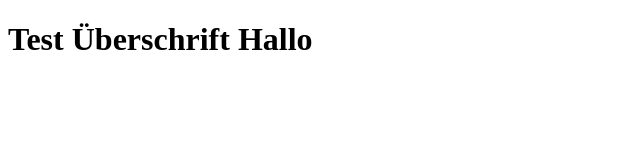
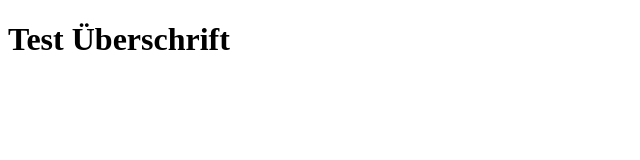
Before and after one commit to RaphaelaMulthaup/Join-Dummy, a plain HTML site: page index.html in a window 1280 px wide. Shown: the whole page, without its empty margins (0-640 px from the left). Drawn offline with Linux system fonts and the light colour scheme.

Commit message:
Hello deleted

```diff
--- a/index.html
+++ b/index.html
@@ -6,7 +6,7 @@
     <title>Join Dummy</title>
 </head>
 <body>
-    <h1>Test Überschrift Hallo</h1>
+    <h1>Test Überschrift</h1>
 
 </body>
 </html>
```
